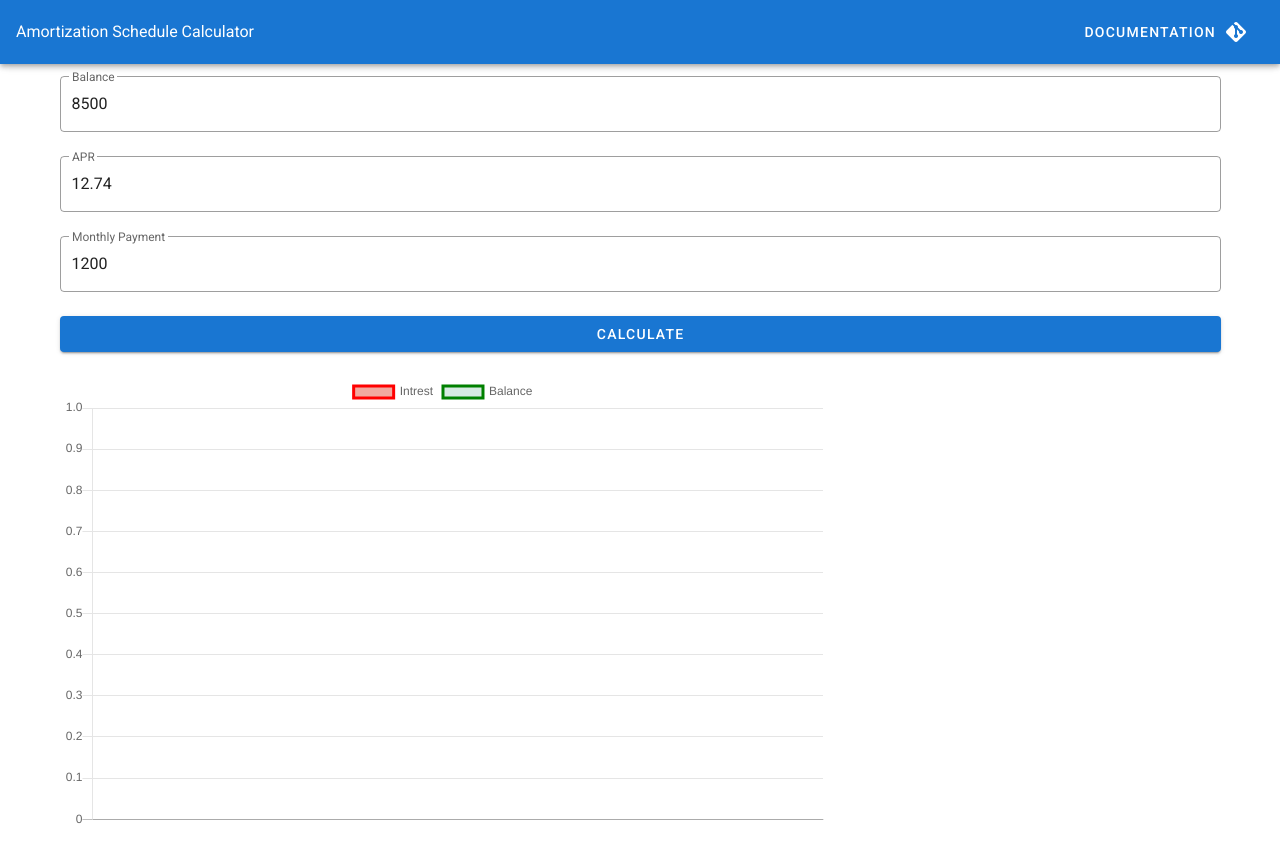
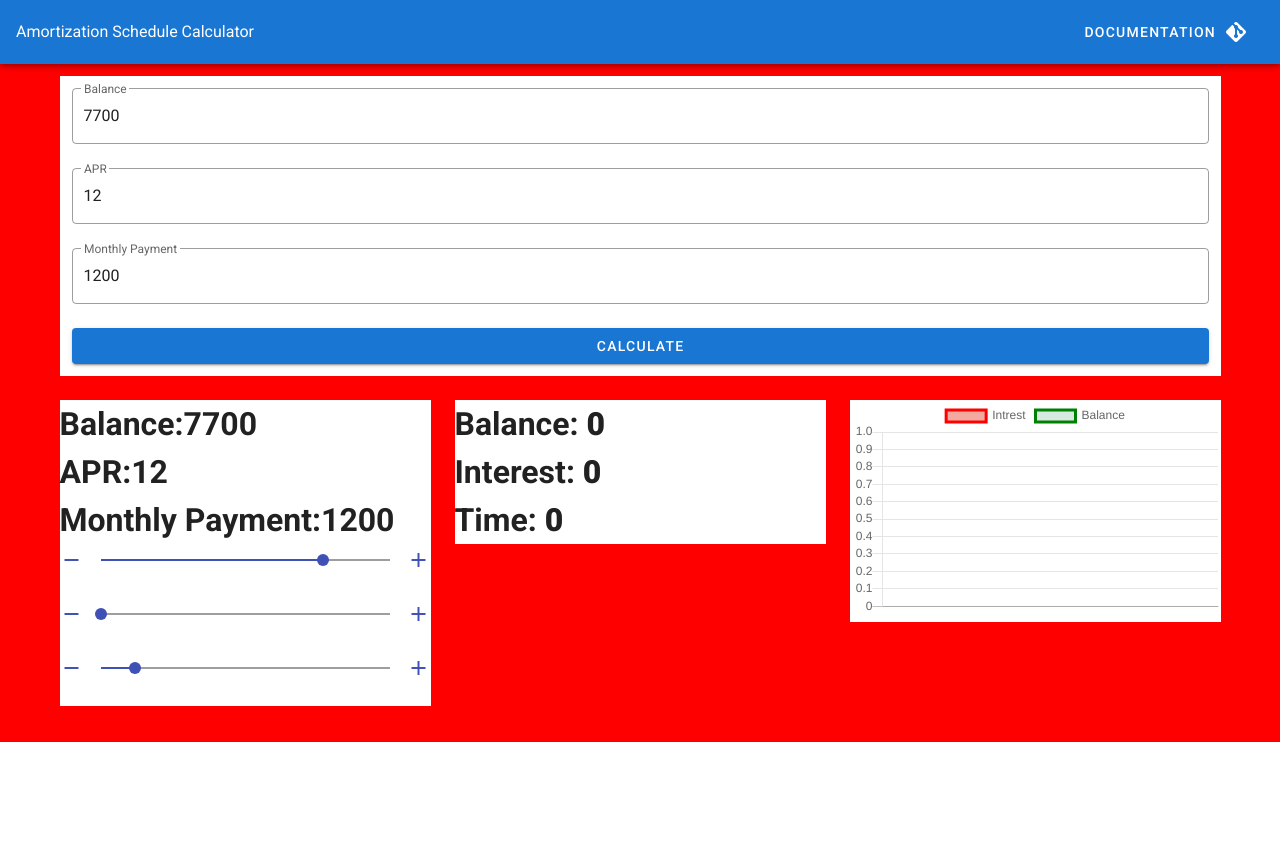
Before and after one commit to eduardo409/amortizationCalculator, a Vue app: page / in a window 1280 px wide. After the commit the page ends 800 px from the top, so only its background shows below. Built offline with nearby package versions, Linux system fonts and the light colour scheme.

Commit message:
add infoPanel and slider component

```diff
--- a/src/App.vue
+++ b/src/App.vue
@@ -21,7 +21,7 @@
       </v-btn>
     </v-app-bar>
 
-    <v-content>
+    <v-content lg="12">
       <HomePage lg="12"/>
     </v-content>
   </v-app>
--- a/src/components/Chart.vue
+++ b/src/components/Chart.vue
@@ -1,5 +1,5 @@
 <template>
-  <canvas ref="myChart" :width="width" :height="height"></canvas>
+  <canvas class = "chart" ref="myChart" :width="width" :height="height"></canvas>
 </template>
 
 <script>
@@ -65,6 +65,17 @@ props: {
       },
       options: this.options
     });
+  },
+  beforeDestroy () {
+    // Don't forget to destroy the Chart.js instance.
+    if (this.chart) {
+      this.chart.destroy()
+    }
   }
 }
 </script>
+<style  scoped>
+.chart{
+  background: white
+}
+</style>
--- a/src/components/Form.vue
+++ b/src/components/Form.vue
@@ -1,5 +1,5 @@
 <template>
-  <div>
+  <div class="form">
     <h3>
       <!-- Balance:{{entries.bal.value}}
       APR:{{entries.apr.value}}
@@ -47,8 +47,11 @@
 <script>
 export default {
   name: 'Form',
+  props:{
+    entries:Object
+  },
   data: () => ({
-      entries:{bal:{rep:"Balance",value:8500}, apr:{rep:"APR",value:12.74}, monthPayment:{rep:"Monthly Payment",value:1200}},
+      // entries:{bal:{rep:"Balance",value:8500}, apr:{rep:"APR",value:12.74}, monthPayment:{rep:"Monthly Payment",value:1200}},
       tableData: null,
       loading:false,
   }),
@@ -77,3 +80,8 @@ export default {
   }
 };
 </script>
+<style >
+  .form{
+    background: white
+  }
+</style>
--- a/src/components/HomePage.vue
+++ b/src/components/HomePage.vue
@@ -1,24 +1,37 @@
 <template>
-  <div class="homepage">
+  <div class="homepage" >
     <!-- listOfMonths:{{listOfMonths}} -->
     <!-- listOfLabels:{{labels}}  -->
     <!-- dataInterest:{{datasets[0].data}} -->
-    <Form/>
-      <v-container>
-      <v-row  cols="12" lg="12" sm="12" md="12">
-        <v-col
-        cols="12" lg="8" sm="12" md="12">
-          <div class="text-center">
+    <!-- Balance: {{total.balance}}<br/> -->
+    <!-- total interest cost: {{total.intrest}}<br/>
+    total number of months: {{total.time}}<br/> -->
+      <v-container class = "homepage-container">
+      <v-row lg="12" sm="12" md="12">
+        <v-col lg="12" sm="12" md="12">
+                <Form
+                  :entries="entries"
+                  />
+        </v-col>
+      </v-row>
+      <v-row lg="12" sm="12" md="12">
+        <v-col lg="4" sm="4" md="4">
+          <Sliders :sliders="entries"/>
+        </v-col>
+        <v-col lg="4" sm="4" md="4">
+          <InfoPanel :data="info"/>
+        </v-col>
+        <v-col lg="4" sm="4" md="4">
             <line-chart
               :width="500"
               :height="300"
               v-bind:labels=labels
               :datasets=datasets
             ></line-chart>
-          </div>
         </v-col>
-        <v-col
-        cols="12" lg="4" sm="12" md="12">
+      </v-row>
+      <v-row lg="12" sm="12" md="12">
+         <v-col cols="12" lg="12" sm="12" md="12">
             <Table
             v-bind:listOfMonths= listOfMonths
             ></Table>
@@ -34,34 +47,41 @@ var Calculator = require('../Repo/Calculator')
 import Form from "./Form";
 import Table from './Table'
 import LineChart from "./Chart"
+import Sliders from './Sliders'
+import InfoPanel from './InfoPanel'
 export default {
   name: 'HomePage',
   components: {
     Form,
     LineChart,
     Table,
-
+    Sliders,
+    InfoPanel
   },
   data: () => ({
     listOfMonths: null,
     labels: [],
+    entries:{bal:{rep:"Balance",value:7700}, apr:{rep:"APR",value:12.46}, monthPayment:{rep:"Monthly Payment",value:1200}},
+    info:{balance:{title:'Balance', value: 0},intrest:{title:'Interest', value:0},time:{title:'Time',value:0}},
     datasets: [{
     label: 'Intrest',
     borderColor: 'RED',
     backgroundColor: 'rgba(241, 169, 160, 1)',
     data: []},
-  {
+    {
     label: 'Balance',
     borderColor: 'GREEN',
     backgroundColor: 'rgba(170, 212, 195, 0.48)',
-    data: []}]
+    data: []}],
   }),
   watch:{
     listOfMonths: function(){
-
       this.labels = this.listOfMonths.map(month => month.monthDate.format('MMMM YYYY'));
       this.datasets[0].data = this.listOfMonths.map(month => month.monthInterest);
       this.datasets[1].data = this.listOfMonths.map(month => month.monthPrinciple);
+      this.info.intrest.value =  this.listOfMonths.map(month => month.monthInterest).reduce((a, b) => a + b, 0)
+      this.info.time.value =  this.listOfMonths.map(month => month.monthInterest).length
+      this.info.balance.value = this.entries.bal.value
     }
   },
   methods:{
@@ -88,6 +108,9 @@ export default {
 </script>
 <style scoped>
 .homepage{
-  /* background: red */
+  background: red
 }
+/* .homepage-container{
+  background: green
+} */
 </style>
--- /dev/null
+++ b/src/components/InfoPanel.vue
@@ -0,0 +1,36 @@
+<template>
+  <div class="infoPanel">
+    <H1 v-for="(item,index) in data" :key="index">
+      {{item.title}}:
+      <b>{{item.value}}</b>
+    </H1>
+  </div>
+</template>
+
+<script>
+export default {
+  name: 'InfoPanel',
+  props:{
+    data: Object
+  },
+  computed:{
+
+  },
+  data: () => ({
+    }),
+  created(){
+  },
+  watch: {
+
+  },
+  methods: {
+
+  }
+
+}
+</script>
+<style>
+ .infoPanel{
+   background: white
+ }
+</style>
--- /dev/null
+++ b/src/components/Sliders.vue
@@ -0,0 +1,89 @@
+<template>
+  <div class="slider">
+    <h1>Balance:{{sliders.bal.value}}</h1>
+    <h1>APR:{{sliders.apr.value}}</h1>
+    <h1>Monthly Payment:{{sliders.monthPayment.value}}</h1>
+   <v-slider
+          v-for="(element, index) in sliders" :key="index"
+        lg="4" sm="2" md="4"
+        :color="color"
+        v-model="element.value"
+        track-color="grey"
+        always-dirty
+        max="10000"
+      >
+          <template v-slot:prepend>
+          <v-icon
+            :color="color"
+            @click="decrement"
+          >
+            mdi-minus
+          </v-icon>
+        </template>
+
+        <template v-slot:append>
+          <v-icon
+            :color="color"
+            @click="increment"
+          >
+            mdi-plus
+          </v-icon>
+        </template>
+      </v-slider>
+  </div>
+</template>
+
+<script>
+export default {
+  name: 'Sliders',
+  props:{
+    sliders: Object
+  },
+  computed:{
+    color () {
+        if (this.value < 100) return 'indigo'
+        if (this.value < 125) return 'teal'
+        if (this.value < 140) return 'green'
+        if (this.value < 175) return 'orange'
+        return 'red'
+      }
+  },
+  data: () => ({
+    value:0
+    }),
+  created(){
+  },
+  watch: {
+
+  },
+  methods: {
+      decrement () {
+        this.value--
+      },
+      increment () {
+        this.value++
+      },
+    },
+
+}
+</script>
+<style>
+  .slider{
+    background: white
+  }
+  @keyframes metronome-example {
+    from {
+      transform: scale(.5);
+    }
+
+    to {
+      transform: scale(1);
+    }
+  }
+
+  .v-avatar--metronome {
+    animation-name: metronome-example;
+    animation-iteration-count: infinite;
+    animation-direction: alternate;
+  }
+</style>
```
